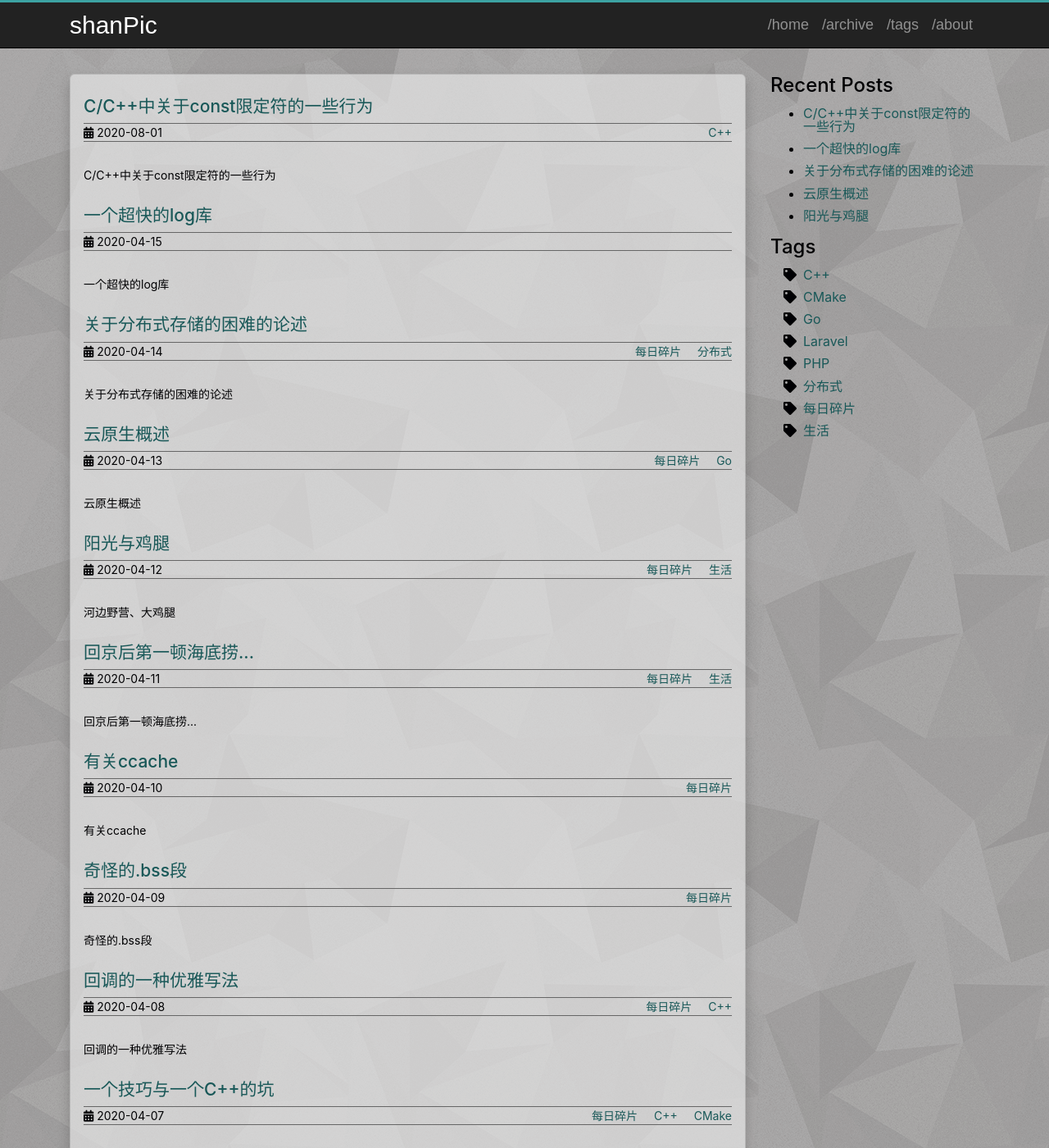
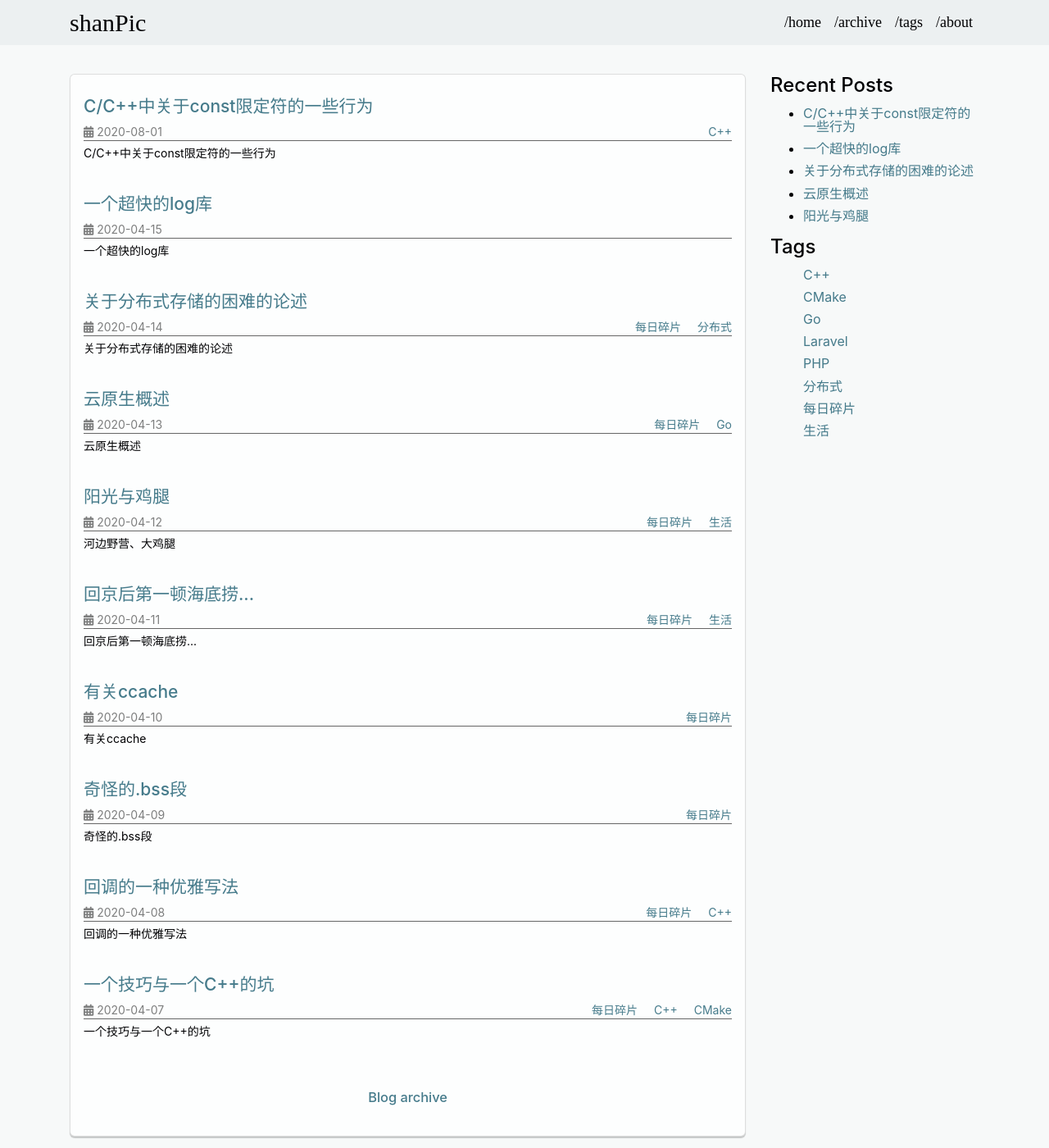
Before and after one commit to shanPic/shanPic.github.io, a Jekyll site: the page built from index.html, in a window 1280 px wide and 1400 px high. Shown: the whole window at 82% size. Built offline with Jekyll 4.4.1, drawn with Linux system fonts in a browser that asks for light colours; comment, search, counter and statistics services are not loaded.

Commit message:
调整样式

```diff
--- a/_includes/header.html
+++ b/_includes/header.html
@@ -54,7 +54,7 @@
     })();
 </script>
 
-<nav class="navbar navbar-expand-lg fixed-top navbar-dark">
+<nav class="navbar navbar-expand-lg fixed-top">
     <div class="container">
         <a class="navbar-brand" href="{{ '' | relative_url }}/">{{ site.name }}</a>
         <button class="navbar-toggler" type="button" data-toggle="collapse"
--- a/assets/css/syntax.scss
+++ b/assets/css/syntax.scss
@@ -67,14 +67,14 @@ h5 > code,
 p > pre,
 p > code,
 .note > code {
-  color: tomato;
-  background-color: #333;
+  color: rgb(0, 0, 0);
+  background-color: #c9c9c966;
   -webkit-border-radius: 5px;
   -moz-border-radius: 5px;
   border-radius: 5px;
-  -webkit-box-shadow: inset 0 1px 10px rgba(0, 0, 0, 0.3), 0 1px 0 rgba(255, 255, 255, 0.1), 0 -1px 0 rgba(0, 0, 0, 0.5);
-  -moz-box-shadow: inset 0 1px 10px rgba(0, 0, 0, 0.3), 0 1px 0 rgba(255, 255, 255, 0.1), 0 -1px 0 rgba(0, 0, 0, 0.5);
-  box-shadow: inset 0 1px 10px rgba(0, 0, 0, 0.3), 0 1px 0 rgba(255, 255, 255, 0.1), 0 -1px 0 rgba(0, 0, 0, 0.5);
+  // -webkit-box-shadow: inset 0 1px 10px rgba(0, 0, 0, 0.3), 0 1px 0 rgba(255, 255, 255, 0.1), 0 -1px 0 rgba(0, 0, 0, 0.5);
+  // -moz-box-shadow: inset 0 1px 10px rgba(0, 0, 0, 0.3), 0 1px 0 rgba(255, 255, 255, 0.1), 0 -1px 0 rgba(0, 0, 0, 0.5);
+  // box-shadow: inset 0 1px 10px rgba(0, 0, 0, 0.3), 0 1px 0 rgba(255, 255, 255, 0.1), 0 -1px 0 rgba(0, 0, 0, 0.5);
 }
 
 .highlighter-rouge{
--- a/assets/css/theme.scss
+++ b/assets/css/theme.scss
@@ -23,27 +23,29 @@
 //$accent-color: #35B4DE;  // bluish
 //$accent-color: #D2E354;  // yellowish
 //$accent-color: #52B54B;  // green
-$accent-color: #195858;
+$accent-color: #216174d5;
 
 $font-color: #000003;
-$background-color: #e9e9e9;
-$post-panel-color: #e9e9e9a8;
-$footer-background-color: #e9e9e93b;
+// $background-color: #e9e9e9;
+$background-color: #F7F9F9;
+$post-panel-color: #FDFEFE;
+$footer-background-color: #F4F6F7;
 $note-color: #87CEFA;
 $warning-color: #ffff00;
 // use this or pick any from /css/pics/background folder or from transparenttextures.com
-$background-pattern: 'shattered-dark.png';
+// $background-pattern: 'shattered-dark.png';
+$background-pattern: 'asfalt-light.png';
 
 //********************************************************
 //                  Common styles
 //********************************************************
 body {
   color: $font-color;
-  background: $background-color url(pics/background/#{$background-pattern});
+  background: $background-color;
 }
 .card {
   background-color: $post-panel-color;
-  box-shadow: 0 0 0 0, 0 8px 16px rgba(0, 0, 0, 0.2);
+  box-shadow: 0 0 0 0, 0 2px 1px rgba(0, 0, 0, 0.2);
   border-radius: 6px;
   padding: 16px;
   font-size: 14px;
@@ -169,10 +171,10 @@ ul.sideBarTags {
   list-style: none;
   li:before {
     content: '\f02b';
-    font-family: 'Font Awesome 5 Free';
+    font-family: 'inherit';
     float: left;
     margin-left: -1.5em;
-    font-weight: 900;
+    font-weight: inherit;
   }
 }
 
@@ -184,10 +186,11 @@ h2.post-title {
   text-align: left;
 }
 div.post-meta {
-  border-width: 1px 0;
+  border-width: 0 0 1px 0;
   border-color: #666666;
   border-style: solid;
-  margin: 0 0 30px;
+  color: #393939a6;
+  margin: 0 0 0.3em;
   ul {
     display: inline;
     padding-left: 0;
@@ -201,6 +204,10 @@ div.post-meta {
   .post-time {
     display: inline;
   }
+}
+
+div.post-descr {
+  margin: 0 0 0.9em;
 }
 .post-footer {
   height: 40px;
@@ -238,7 +245,7 @@ blockquote.warning p{
   font-style: normal;
   content: "\f06a";
   font-size: 2em;
-  font-family: FontAwesome;
+  font-family: inherit;
   left: 0;
   position:absolute;
   top: 0;
@@ -253,24 +260,24 @@ blockquote.warning p{
 //                    Header
 //********************************************************
 nav {
-  background-color: #222;
-  border-color: #080808;
+  background-color: #ECF0F1;
+  border-color: #0c92849e;
   font-size: 18px;
-  font-family: "Ubuntu", sans-serif;
+  font-family: "inherit";
   padding: 0 10px !important;
-  border-top: 3px #3CA2A2 solid;
-  border-bottom: 1px #000000 solid;
+  // border-top: 3px #3CA2A2 solid;
+  // border-bottom: 1px #0c92849e solid;
   .navbar-brand, .nav-link {
-   color: #777;
+   color: #000003;
    @include transition(color 0.31s);
    transition: all .7s ease;
   }
   .navbar-brand:hover, .nav-link:hover {
-    color: white !important;
+    color: rgb(111, 111, 111) !important;
   }
   .navbar-brand {
     font-size: 30px;
-    color: #777;
+    color: #000003;
   }
   .navbar-nav {
     margin-left: auto;
@@ -428,7 +435,7 @@ table.inner-borders {
   border-top-left-radius: 3px;
   border-top-right-radius: 3px;
   margin: 0;
-  font-family: Menlo,Monaco,Consolas,"Courier New",monospace;
+  font-family: "inherit";
   border-left: 0;
   bottom: -2px;
   position: relative;
```
